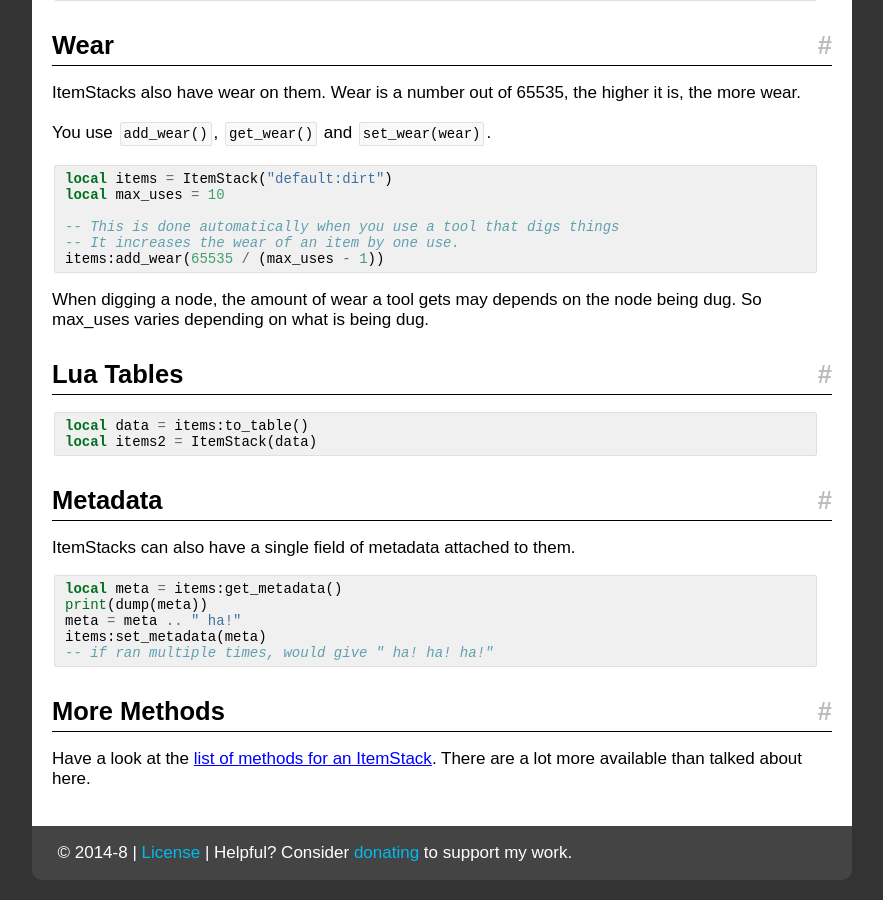
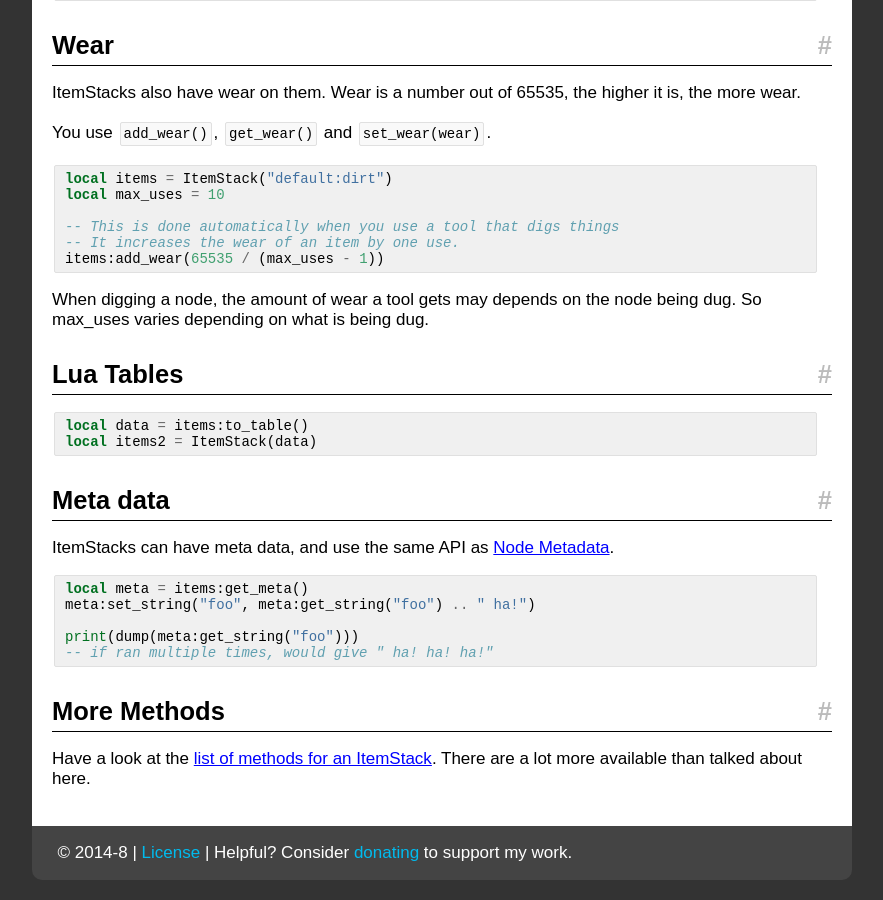
Before and after one commit to rubenwardy/minetest_modding_book, a Jekyll site: the page built from en/chapters/itemstacks.md, in a window 1280 px wide and 900 px high, scrolled down 1580 px. Shown: the whole window, without its empty margins (338-1221 px from the left). Built offline with Jekyll 4.4.1, drawn with Linux system fonts in a browser that asks for light colours; nearby versions of some CDN libraries.

Commit message:
Item Stacks: Add note about item meta data

```diff
--- a/en/chapters/itemstacks.md
+++ b/en/chapters/itemstacks.md
@@ -13,7 +13,7 @@ In this chapter you will learn how to use ItemStacks.
 * Adding and Taking Items
 * Wear
 * Lua Tables
-* Metadata
+* Meta data
 * More Methods
 
 ## Creating ItemStacks
@@ -118,16 +118,15 @@ local data = items:to_table()
 local items2 = ItemStack(data)
 {% endhighlight %}
 
-## Metadata
+## Meta data
 
-ItemStacks can also have a single field of metadata attached to
-them.
+ItemStacks can have meta data, and use the same API as [Node Metadata](node_metadata.html).
 
 {% highlight lua %}
-local meta = items:get_metadata()
-print(dump(meta))
-meta = meta .. " ha!"
-items:set_metadata(meta)
+local meta = items:get_meta()
+meta:set_string("foo", meta:get_string("foo") .. " ha!")
+
+print(dump(meta:get_string("foo")))
 -- if ran multiple times, would give " ha! ha! ha!"
 {% endhighlight %}
 
```
